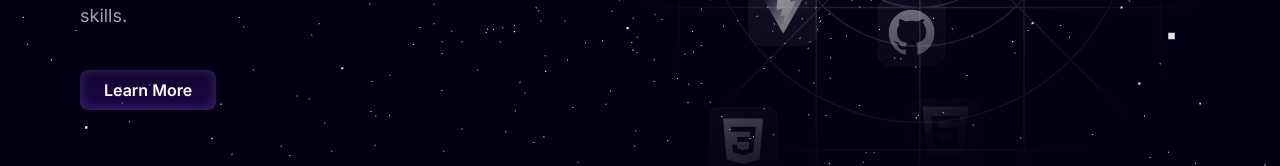
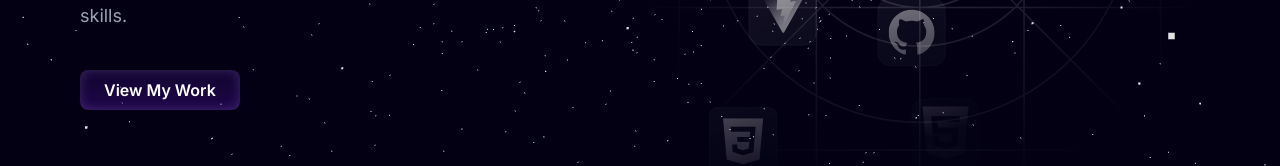
Before and after one commit to akarshxs/Space-Portfolio, a Next.js app in the folder space-portfolio-main/: page / in a window 1280 px wide. Shown: the part 533-699 px from the top of the page. Built offline with nearby package versions, Linux system fonts and the light colour scheme; a web font is replaced by a local one.

Commit message:
Update about-modal.tsx

```diff
--- a/space-portfolio-main/components/main/about-modal.tsx
+++ b/space-portfolio-main/components/main/about-modal.tsx
@@ -52,7 +52,7 @@ export const AboutModal = () => {
         whileHover={{ scale: 1.05 }}
         whileTap={{ scale: 0.97 }}
       >
-        Learn More
+        View My Work
       </motion.button>
 
       {/* Modal Overlay */}
@@ -140,7 +140,7 @@ export const AboutModal = () => {
                         Hi! I&apos;m <span className="text-purple-400 font-semibold">Akarsh Tripathi</span>, a passionate Full Stack Software Engineer who loves building scalable, high-performance web applications. I specialize in the React / Next.js ecosystem paired with modern backends.
                       </p>
                       <p className="text-gray-300 leading-relaxed">
-                        I enjoy crafting seamless user experiences — from pixel-perfect UIs to robust API architectures. Whether it&apos;s a real-time app, a 3D interactive portfolio, or a data-driven dashboard, I bring both creativity and technical rigor to every project.
+                        I enjoy crafting seamless user experiences from pixel-perfect UIs to robust API architectures. Whether it&apos;s a real-time app, a 3D interactive portfolio, or a data-driven dashboard, I bring both creativity and technical rigor to every project.
                       </p>
 
                       <div className="grid grid-cols-1 sm:grid-cols-2 gap-4 mt-2">
```
